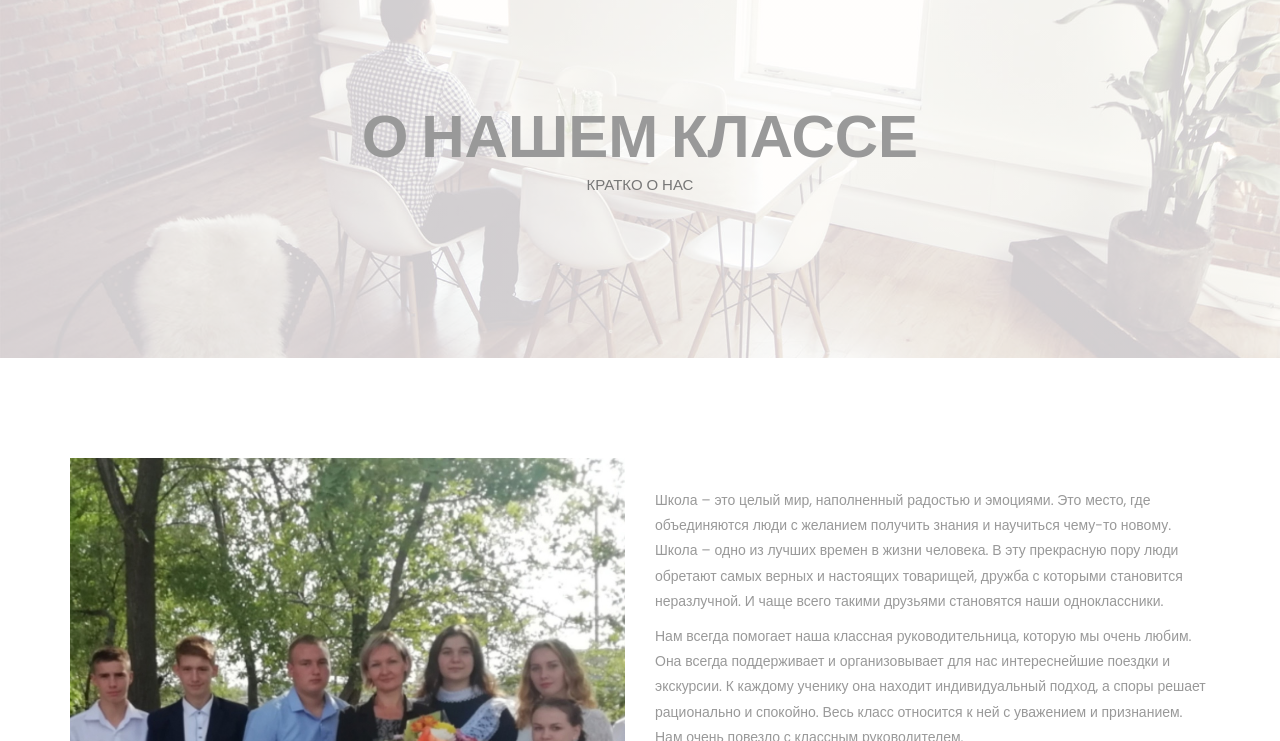
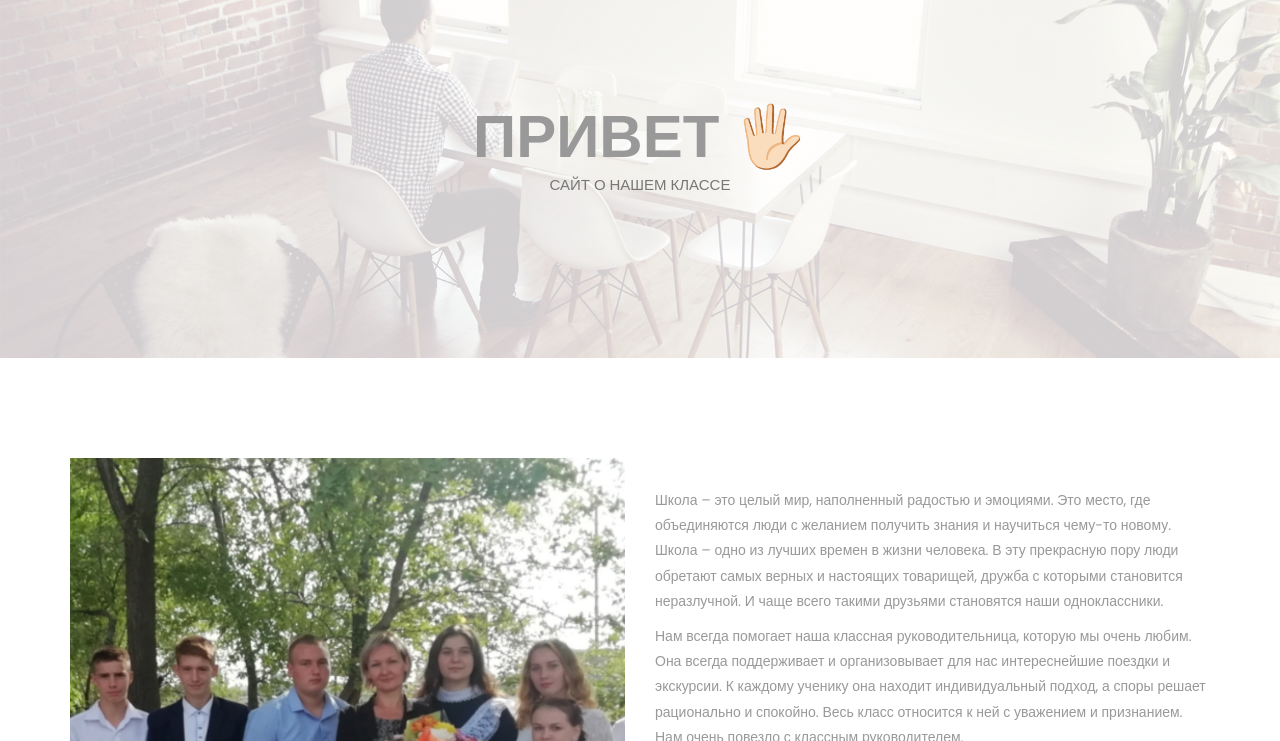
Before and after one commit to b-ivanovka/11, a plain HTML site: page index.html in a window 1280 px wide. Shown: the part 59-800 px from the top of the page. Drawn offline with Linux system fonts and the light colour scheme; files whose address does not match are found by name.

Commit message:
Update index.html

```diff
--- a/index.html
+++ b/index.html
@@ -73,8 +73,8 @@
 
     <!-- Top bar -->
     <div class="top-bar">
-        <h1>О нашем классе</h1>
-        <p>Кратко о нас</p>
+        <h1>ПРИВЕТ 🖐🏻</h1>
+        <p>САЙТ О НАШЕМ КЛАССЕ</p>
     </div>
     <!-- end Top bar -->
 
```
